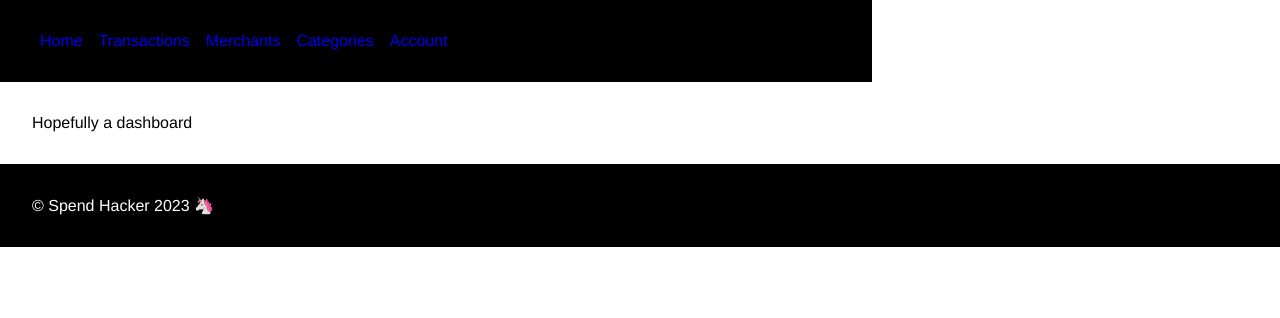
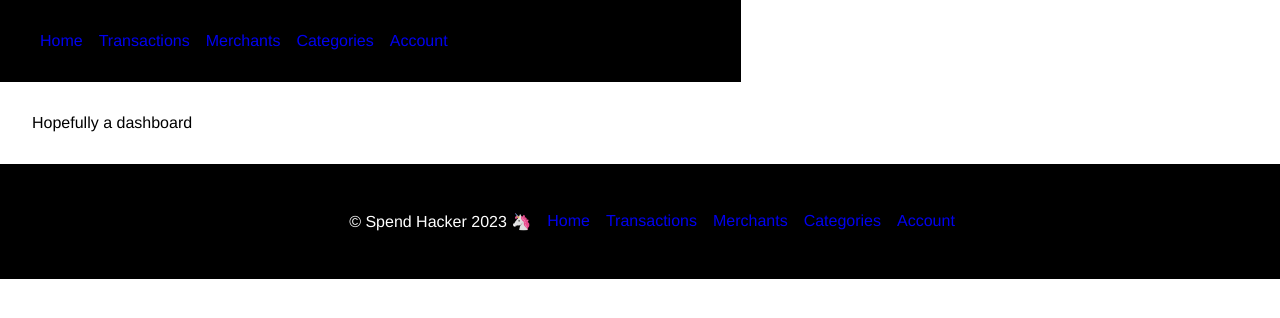
Before and after one commit to Cooper-Higgins/Spend_Tracker_Solo_Project, a Flask app: page / in a window 1280 px wide. Shown: the top 318 px of the page. Run offline with Flask 3, Linux system fonts and the light colour scheme.

Commit message:
Footer with working sitemap added

```diff
--- a/static/style.css
+++ b/static/style.css
@@ -111,14 +111,9 @@
 box-sizing: border-box;
 }
 
-.trash-button{
-display: contents;
-font-size: 65%;
-}
-
 footer {
     display: flex;
-    justify-content: left;
+    justify-content:space-evenly;
     align-items: center;
     background-color: black;
     color: white;
@@ -140,3 +135,27 @@
     flex-direction:row;
     flex-wrap: wrap;
 }
+
+.sitemap {
+    display: flex;
+    color: white;
+}
+
+.sitemap li a {
+text-decoration: none;
+}
+
+.sitemap li a:visited {
+color: white;
+}
+
+.sitemap li a:hover {
+text-decoration: underline;
+}
+
+.sitemap li {
+padding-right: 1rem;
+list-style: none;
+color: white;
+font-family: "Helvetica", arial, sans-serif; font-size: 16px;
+}
--- a/templates/base.html
+++ b/templates/base.html
@@ -26,7 +26,16 @@
         {% endblock %}
       </section>
     <footer>
-      <div> © Spend Hacker 2023 🦄</div>
+      <nav>
+        <ul class="sitemap">
+          <li>© Spend Hacker 2023 🦄</li>
+          <li><a href="/">Home</a></li>
+          <li><a href="/transactions/">Transactions</a></li>
+          <li><a href="/merchants/">Merchants</a></li>
+          <li><a href="/categories/">Categories</a></li>
+          <li><a href="/account/">Account</a></li>
+        </ul>
+      </nav>
     </footer>
   </div>
 </body>
--- a/templates/transactions/index.html
+++ b/templates/transactions/index.html
@@ -3,8 +3,8 @@
 
 <h1>Your Transactions</h1>
     <ul>
-      <li>You've tracked <strong>£{{total_value}}</strong> of spending </li>
-      <li>You've spent £X (value_last_seven) this week at X merchants</li>
+      <li>You've tracked <strong>£{{total_value}}</strong> of spending using Spend Hacker</li>
+      <li>💸 You've spent £X since the 1st - X% of your budget this month 💸</li>
     </ul>
     <hr>
 
```
